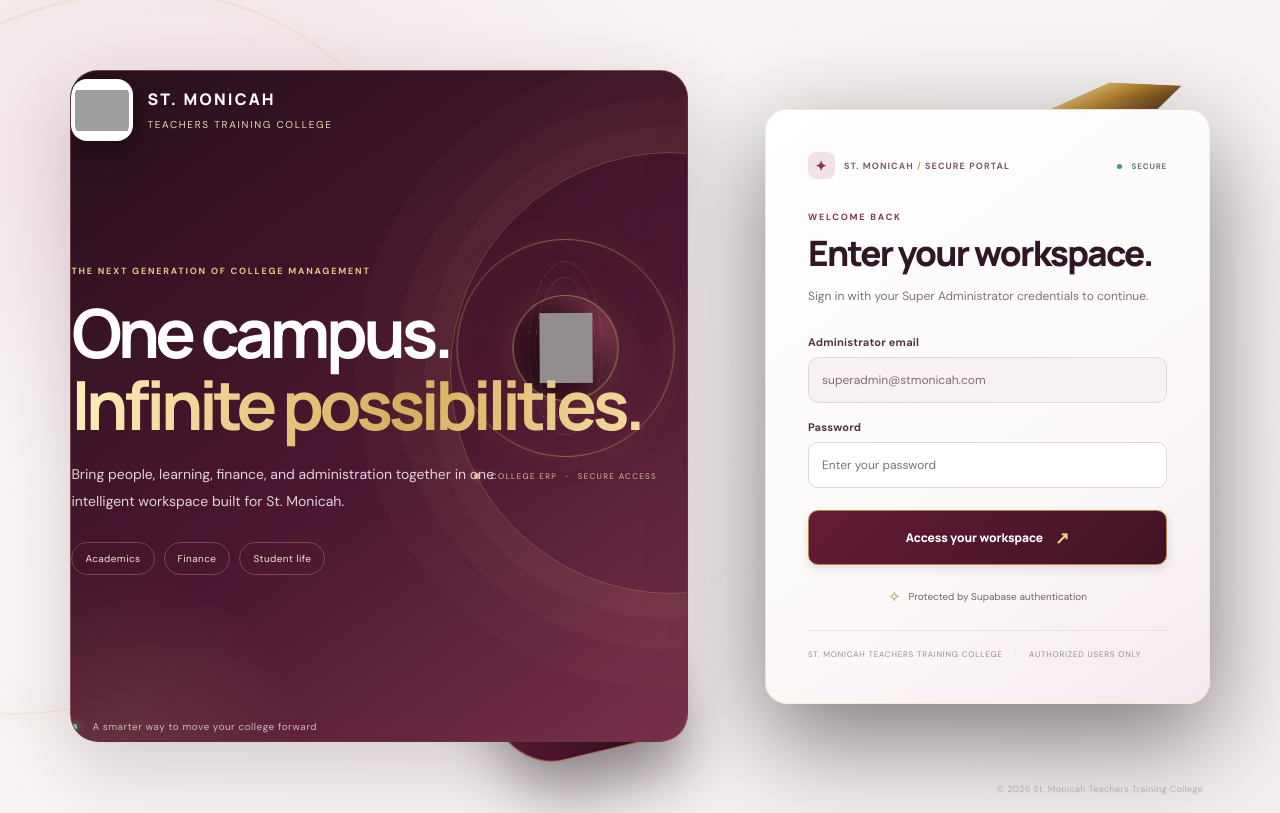
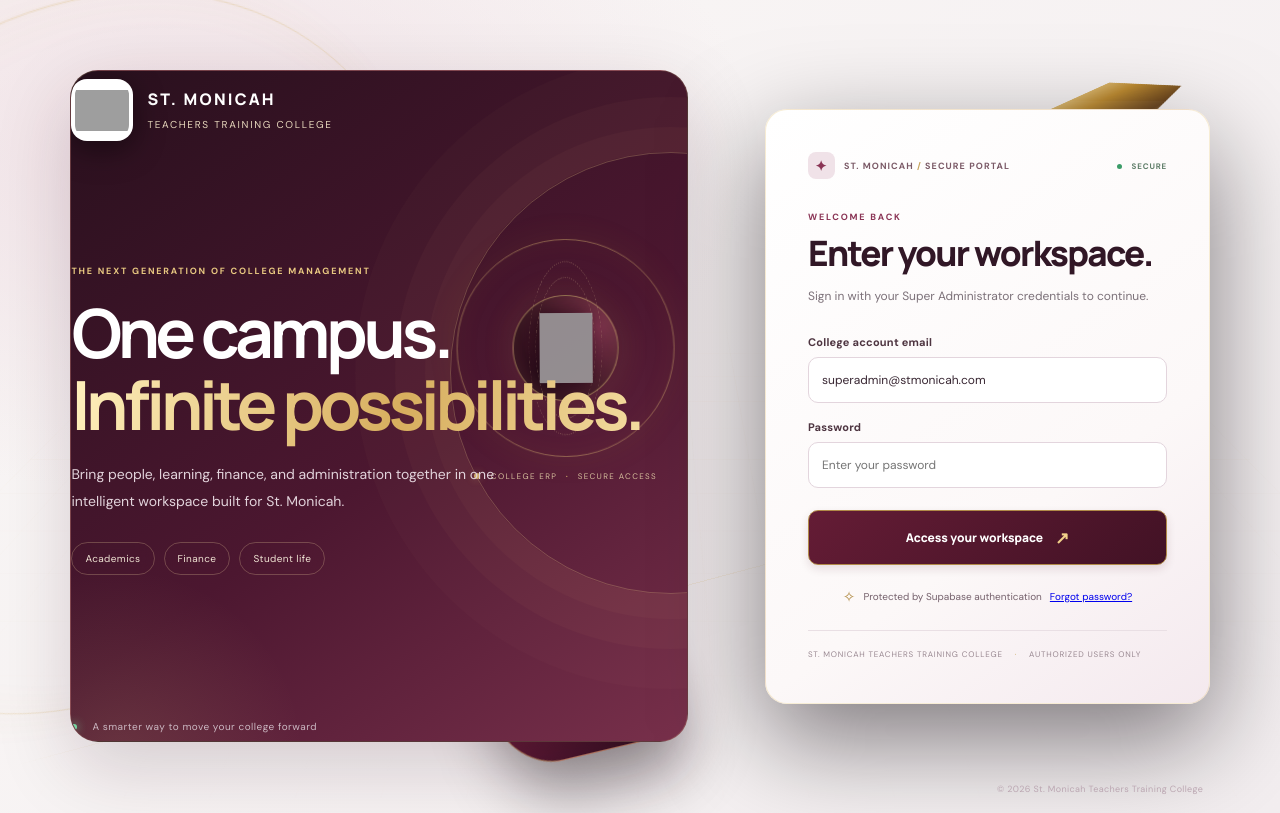
Before and after one commit to ayana79696-cell/st-monicah-teachers-training-collage-, a Next.js app: page /login in a window 1280 px wide. Built offline with nearby package versions, Linux system fonts and the light colour scheme; grey boxes are pictures that could not be loaded.

Commit message:
Enable role-based account login and password recovery link

```diff
--- a/app/login/page.tsx
+++ b/app/login/page.tsx
@@ -8,6 +8,7 @@ const SUPER_ADMIN_EMAIL = 'superadmin@stmonicah.com';
 
 export default function LoginPage() {
   const router = useRouter();
+  const [email, setEmail] = useState(SUPER_ADMIN_EMAIL);
   const [password, setPassword] = useState('');
   const [busy, setBusy] = useState(false);
   const [error, setError] = useState('');
@@ -19,7 +20,7 @@ export default function LoginPage() {
     try {
       const supabase = createClient();
       const { error: signInError } = await supabase.auth.signInWithPassword({
-        email: SUPER_ADMIN_EMAIL,
+        email: email.trim(),
         password,
       });
       if (signInError) throw signInError;
@@ -65,12 +66,12 @@ export default function LoginPage() {
       <h1>Enter your workspace.</h1>
       <p className="muted">Sign in with your Super Administrator credentials to continue.</p>
       <form onSubmit={submit} className="login-form">
-        <label htmlFor="admin-email">Administrator email<input id="admin-email" type="email" value={SUPER_ADMIN_EMAIL} readOnly aria-readonly="true" /></label>
+        <label htmlFor="admin-email">College account email<input id="admin-email" name="email" type="email" autoComplete="username" value={email} onChange={e=>setEmail(e.target.value)} placeholder="Enter your college email" required /></label>
         <label htmlFor="admin-password">Password<input id="admin-password" name="password" autoComplete="current-password" type="password" value={password} onChange={e=>setPassword(e.target.value)} placeholder="Enter your password" required /></label>
         {error && <p role="alert" className="error-message">{error}</p>}
         <button disabled={busy} type="submit">{busy ? 'Authenticating…' : 'Access your workspace'} <span aria-hidden="true">↗</span></button>
       </form>
-      <div className="login-trust"><span>✧</span> Protected by Supabase authentication</div>
+      <div className="login-trust"><span>✧</span> Protected by Supabase authentication <a href="/forgot-password">Forgot password?</a></div>
       <p className="login-foot">ST. MONICAH TEACHERS TRAINING COLLEGE <span>·</span> AUTHORIZED USERS ONLY</p>
     </section>
     <div className="login-copyright">© {new Date().getFullYear()} St. Monicah Teachers Training College</div>
```
